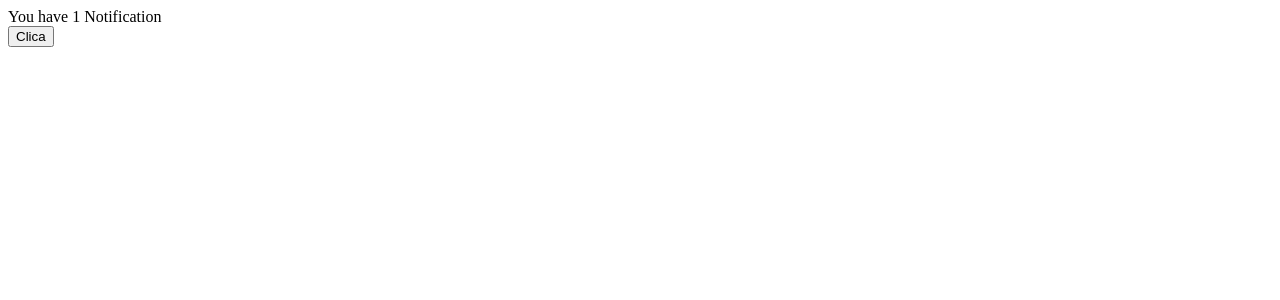
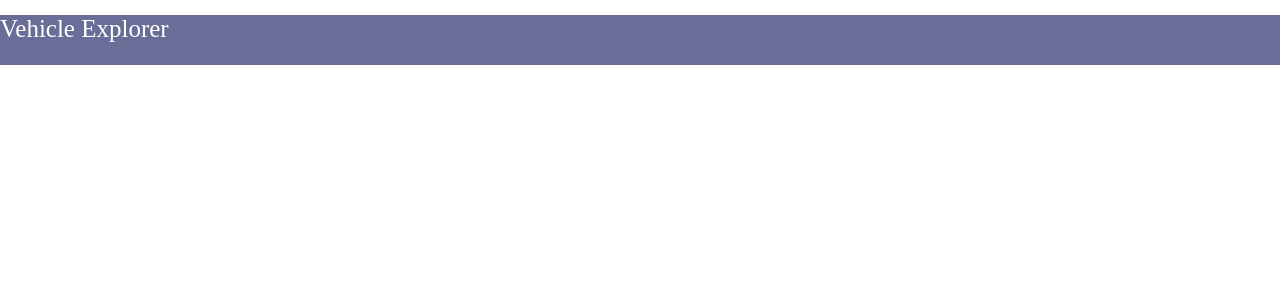
Before and after one commit to hugo2710BR/vehicleExplorerApp, a React (Vite) app: page / in a window 1280 px wide. Shown: the top 300 px of the page. Built offline with nearby package versions, Linux system fonts and the light colour scheme.

Commit message:
[feat]- mainPageScreen started

```diff
--- a/index.html
+++ b/index.html
@@ -6,7 +6,7 @@
     <meta name="viewport" content="width=device-width, initial-scale=1.0" />
     <title>Vehicle Explorer</title>
   </head>
-  <body>
+  <body style="margin: 0;">
     <div id="root"></div>
     <script type="module" src="/src/main.tsx"></script>
   </body>
--- a/src/App.tsx
+++ b/src/App.tsx
@@ -2,6 +2,7 @@ import { useTranslation } from "react-i18next";
 import "./App.css";
 import { useStoreVehicles } from "./store/vehiclesStore/selectors";
 import { useFetchVehicleData } from "./services/vehicles/useFetchvehiclesData";
+import { MainPageScreen } from "./screens/mainPage/mainPageScreen";
 
 function App() {
   const { t } = useTranslation();
@@ -20,8 +21,9 @@ function App() {
 
   return (
     <>
-      <div>{t("variableNumber", { count: 1 })}</div>
-      <button onClick={handleButton}>Clica</button>
+      {/* <div>{t("variableNumber", { count: 1 })}</div>
+      <button onClick={handleButton}>Clica</button> */}
+      <MainPageScreen />
     </>
   );
 }
--- /dev/null
+++ b/src/components/header/header.tsx
@@ -0,0 +1,10 @@
+
+export const Header = () => {
+    // #979168
+
+    return (
+        <div style={{width: '100%', backgroundColor: '#686E97', height: '50px'}}>
+            <div style={{fontSize: '25px', color: 'white', marginTop: '15px' }}>Vehicle Explorer</div>
+        </div>
+    )
+}
--- /dev/null
+++ b/src/screens/mainPage/mainPage.hook.tsx
@@ -0,0 +1,3 @@
+export const useMainPageScreenHelper = () => {
+  return;
+};
--- /dev/null
+++ b/src/screens/mainPage/mainPageScreen.tsx
@@ -0,0 +1,9 @@
+import { Header } from "../../components/header/header";
+
+export const MainPageScreen = () => {
+  return (
+    <div>
+     <Header/>
+    </div>
+  );
+};
```
